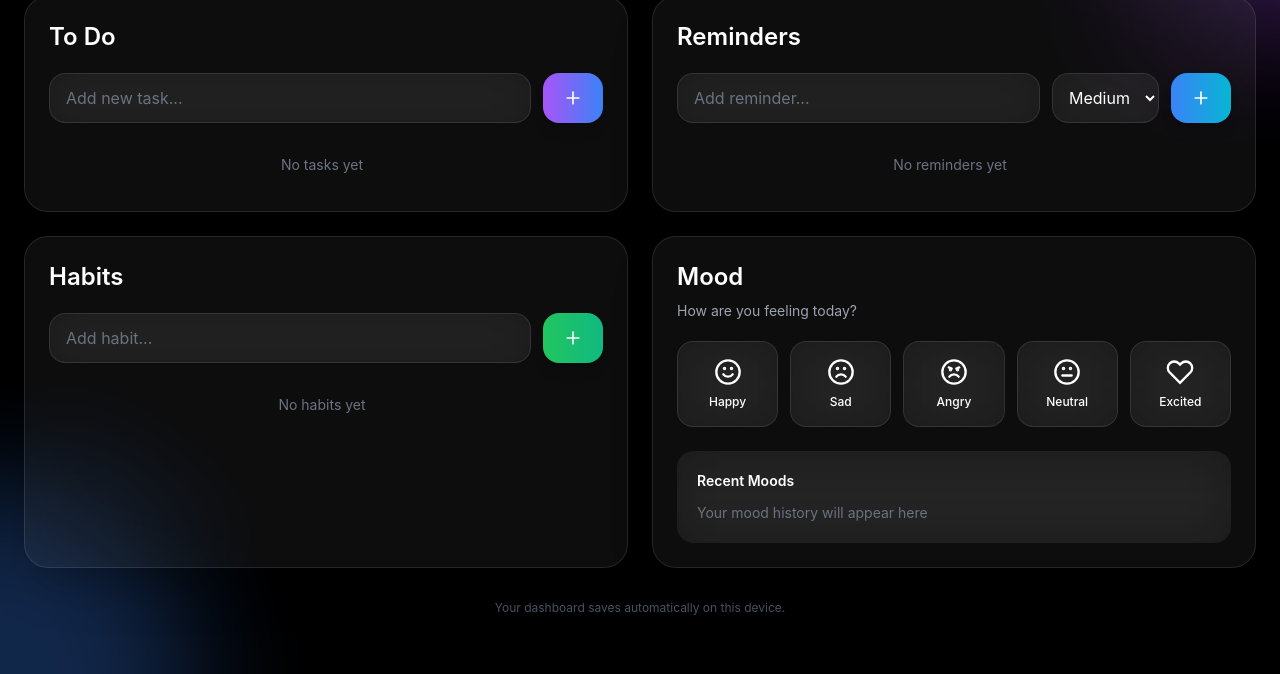
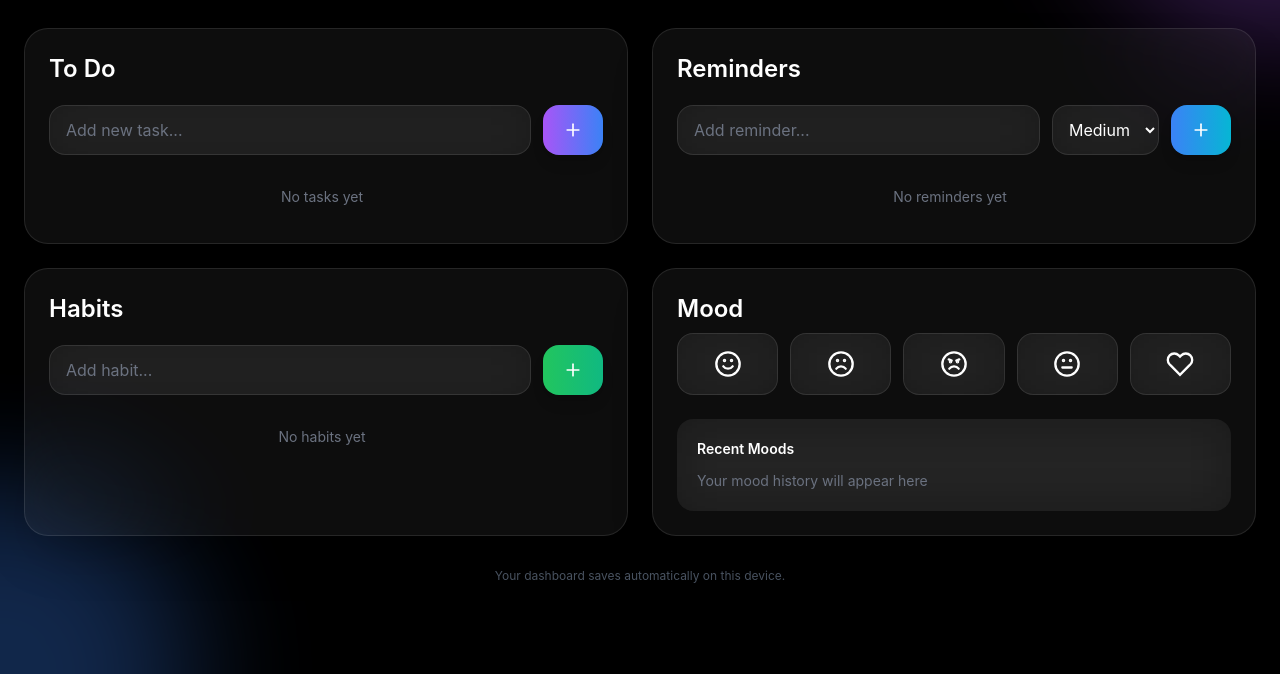
Before and after one commit to Jack0fcodes/Board, a plain HTML site: page index.html in a window 1280 px wide. Shown: the part 150-824 px from the top of the page. Drawn offline with nearby package versions, Linux system fonts and the light colour scheme.

Commit message:
Simplify mood selector to icon-only buttons

```diff
--- a/index.html
+++ b/index.html
@@ -276,10 +276,9 @@
 
             e("div", { className: cardClass },
               e("h2", { className: "text-2xl font-semibold mb-2 text-white" }, "Mood"),
-              e("p", { className: "text-sm mb-5 text-gray-400" }, "How are you feeling today?"),
               e("div", { className: "grid grid-cols-5 gap-2 sm:gap-3 mb-6" },
-                moodOptions.map(({ value, icon, bgGradient, label }) => e("button", { key: value, onClick: () => addMood(value), className: "flex flex-col items-center gap-2 p-2 sm:p-4 rounded-2xl backdrop-blur-xl transition-all " + (todayMood === value ? "bg-gradient-to-br " + bgGradient + " border-2 border-white/30 scale-105 shadow-lg" : "bg-white/5 hover:bg-white/10 border border-white/10") },
-                  e(icon), e("span", { className: "text-[10px] sm:text-xs font-medium text-white" }, label)
+                moodOptions.map(({ value, icon, bgGradient }) => e("button", { key: value, onClick: () => addMood(value), "aria-label": value + " mood", title: value.charAt(0).toUpperCase() + value.slice(1), className: "flex items-center justify-center p-2 sm:p-4 rounded-2xl backdrop-blur-xl transition-all " + (todayMood === value ? "bg-gradient-to-br " + bgGradient + " border-2 border-white/30 scale-105 shadow-lg" : "bg-white/5 hover:bg-white/10 border border-white/10") },
+                  e(icon)
                 ))
               ),
               e("div", { className: "p-5 rounded-2xl backdrop-blur-xl bg-white/5" },
```
